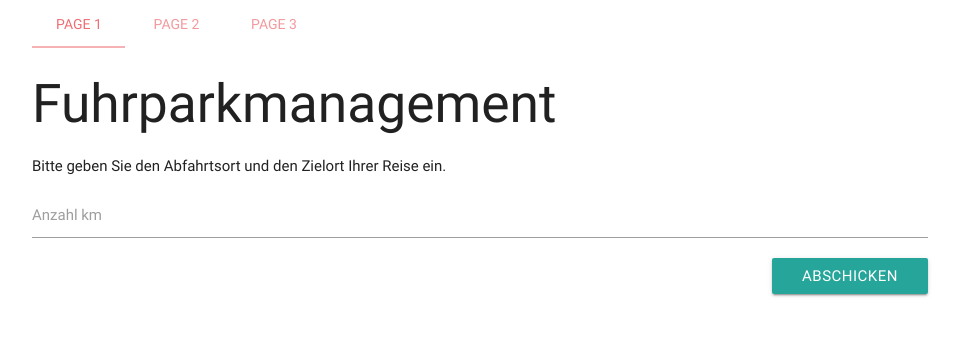
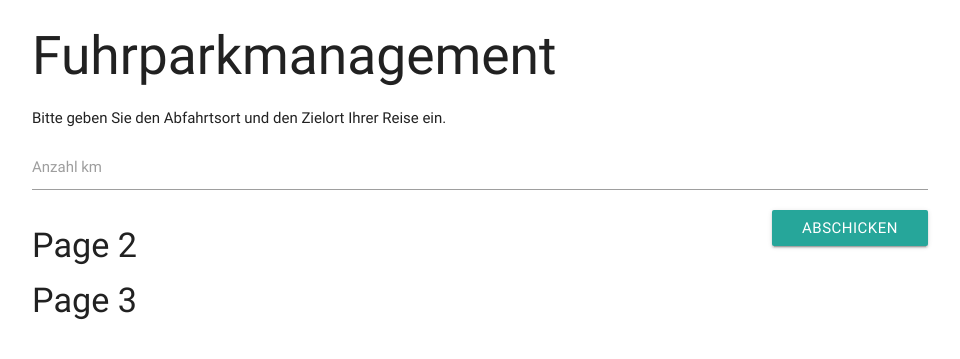
Before and after one commit to flidde/Fuhrparkmanagement, a PHP site: page / in a window 1280 px wide. Shown: the top 359 px of the page, without its empty margins (160-1120 px from the left). Run offline with PHP 8.4, Linux system fonts and the light colour scheme.

Commit message:
change connect

```diff
--- a/index.php
+++ b/index.php
@@ -13,11 +13,6 @@
 </head>
 <body>
 	<div class="container">
-		<ul class="tabs">
-			<li class="tab col s3"><a href="#tab1">Page 1</a></li>
-			<li class="tab col s3"><a href="#tab2">Page 2</a></li>
-			<li class="tab col s3"><a href="#tab3">Page 3</a></li>
-		</ul>
 		<div id="tab1" class="col s12">
 			<h2>Fuhrparkmanagement</h2>
 			<p>Bitte geben Sie den Abfahrtsort und den Zielort Ihrer Reise ein.</p>
```
